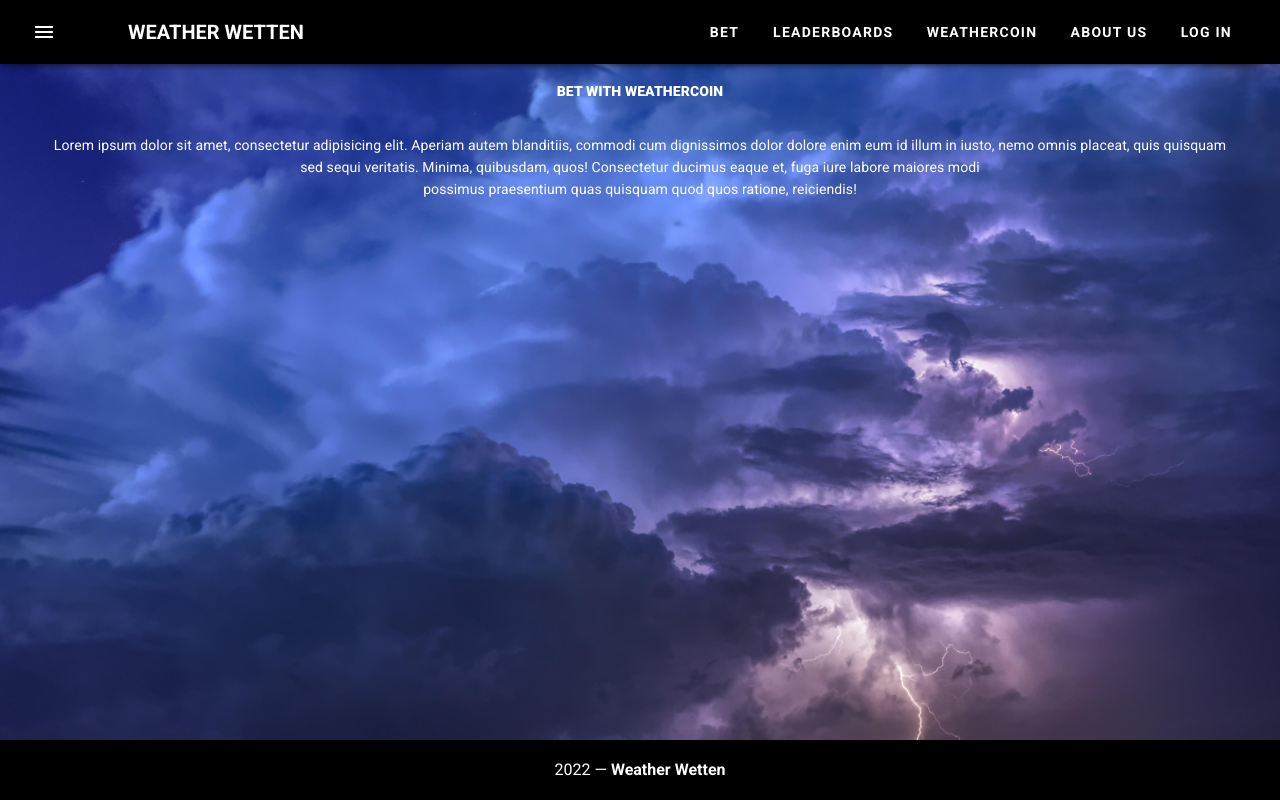
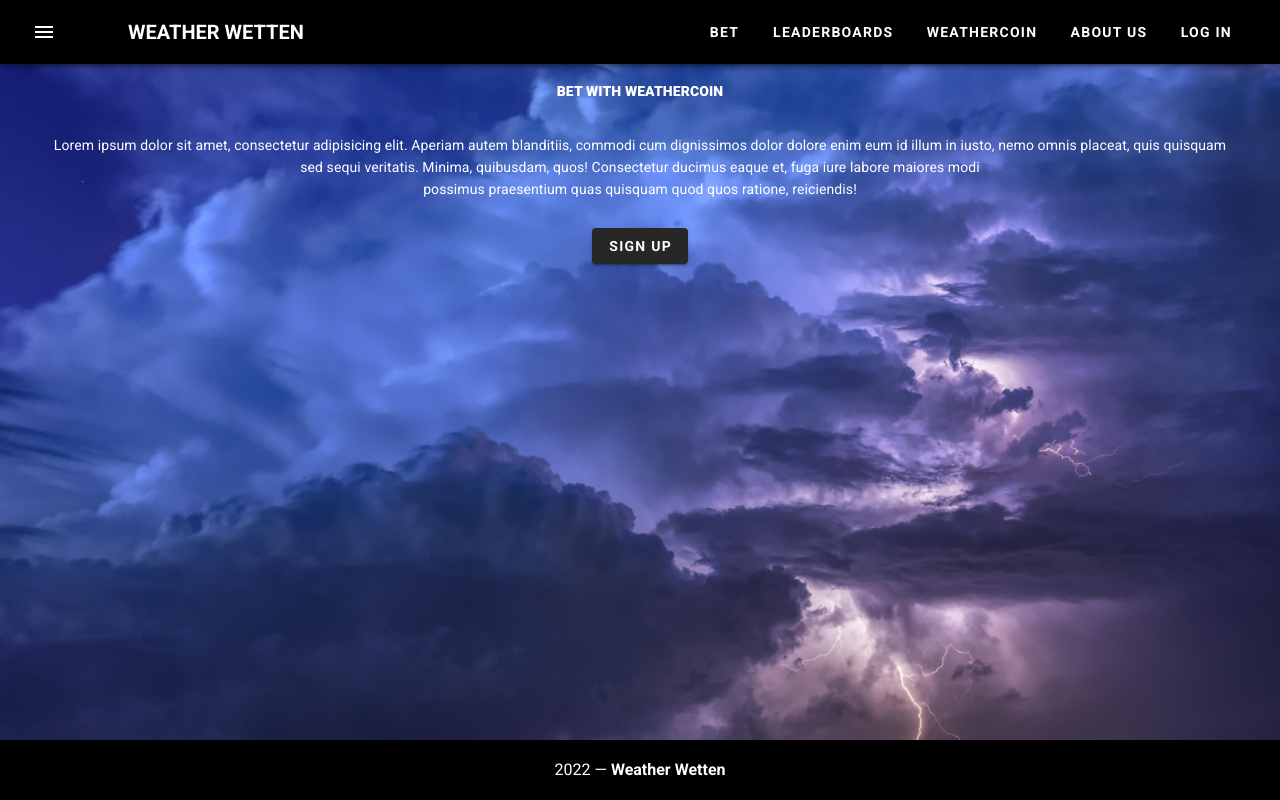
Before and after one commit to 0xProtocol/weatherwetten.nuxt, a Nuxt app: page / in a window 1280 px wide. Shown: the top 800 px of the page. Built offline with nearby package versions, Linux system fonts and the light colour scheme.

Commit message:
added sign up button on hero section

```diff
--- a/components/Hero.vue
+++ b/components/Hero.vue
@@ -8,6 +8,11 @@
     <v-card-text class="white--text font-weight-black text-center d-flex flex-column align-center justify-center"
                  :class="headingClass">BET WITH WEATHERCOIN</v-card-text>
     <v-card-subtitle class="white--text text-center d-flex flex-column align-center justify-center" :class="subtitleClass">Lorem ipsum dolor sit amet, consectetur adipisicing elit. Aperiam autem blanditiis, commodi cum dignissimos dolor dolore enim eum id illum in iusto, nemo omnis placeat, quis quisquam<br> sed sequi veritatis. Minima, quibusdam, quos! Consectetur ducimus eaque et, fuga iure labore maiores modi <br>possimus praesentium quas quisquam quod quos ratione, reiciendis!</v-card-subtitle>
+    <v-container class="fill-height align-center justify-center">
+      <v-btn  class="white--text font-weight-black text-center d-flex flex-column align-center justify-center">
+        <nuxt-link to="/SignUp" class="nuxt-link-active">SIGN UP</nuxt-link>
+      </v-btn>
+    </v-container>
   </v-card>
 
 <!-- <iframe
@@ -34,4 +39,17 @@
   left: 0;
   transform: scale(1.03); /*to scale img right to main element (not really a good way but working)*/
 }
+.nuxt-link-active {
+  font-weight: bold;
+  color: green;
+  text-decoration: none;
+  justify-content: center;
+  text-align: center;
+  align-content: center;
+}
+.nuxt-link-active:hover {
+  font-weight: bold;
+  color: green;
+  text-decoration: none;
+}
 </style>
--- a/components/NavBar2.vue
+++ b/components/NavBar2.vue
@@ -81,9 +81,6 @@ export default {
 </script>
 
 <style>
-.nuxt-link-exact-active {
-  font-weight: bold;
-}
 .nuxt-link-active {
   font-weight: bold;
   color: green;
```
